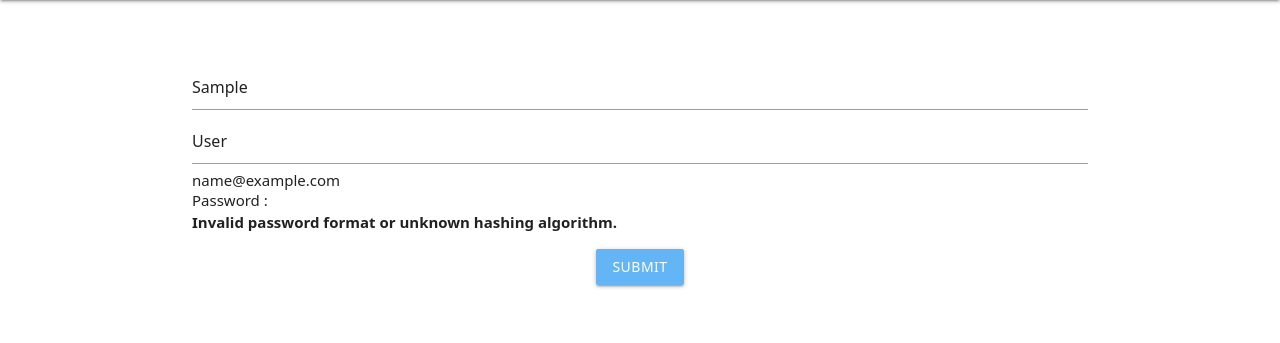
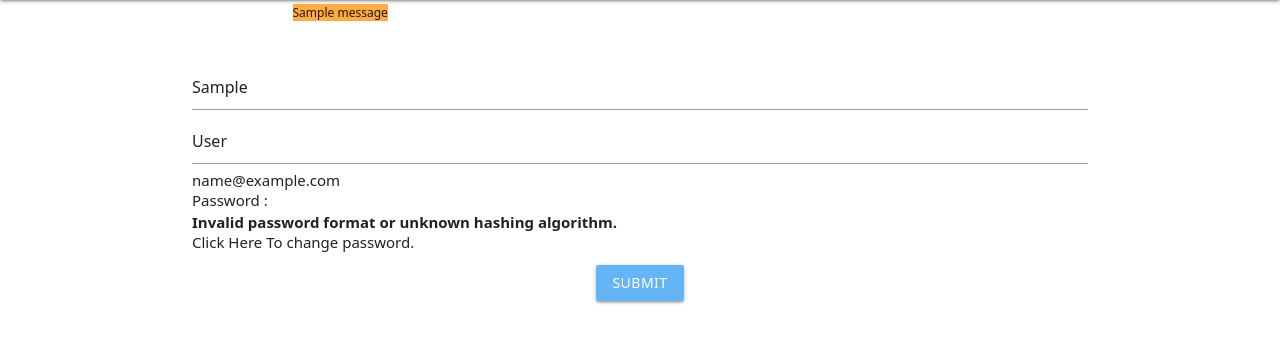
Before and after one commit to kaustubha-chaturvedi/Covid_help_group_django, a Django app: page /changeprof in a window 1280 px wide. Shown: the part 64-407 px from the top of the page. Run offline with Django 3.2, Linux system fonts and the light colour scheme; a user stored in the database is signed in; tables that the repository leaves empty hold one stand-in row (values such as "Sample post"); one stand-in notice (Sample message) is shown; style sheets or scripts are compiled from the project's sources; some libraries are stand-ins or nearby versions; some web fonts are replaced.

Commit message:
everything

```diff
--- a/CHP/authFunctions.py
+++ b/CHP/authFunctions.py
@@ -75,9 +75,14 @@
                 user = authenticate(username=email,password=upass)
                 if user is not None:
                     login(request,user)
+                    messages.error(request,"Loggeg in Successfully")
                     return HttpResponseRedirect('/dashboard')
                 else:
+                    messages.error(request,"User doesn't exist")
                     return HttpResponseRedirect('/')
+            else:
+                messages.error(request,"User doesn't exist")
+                return HttpResponseRedirect('/')
         else:
             form = LoginForm()
             return render(request, 'auth/login.html',{'form':form})
@@ -95,9 +100,10 @@
             user = form.save()
             update_session_auth_hash(request, user)  # Important!
             messages.success(request, 'Your password was successfully updated!')
-            return HttpResponseRedirect('/changepass')
+            return HttpResponseRedirect('/dashboard')
         else:
             messages.error(request, 'Please correct the error below.')
+            return HttpResponseRedirect('/changepass')
     else:
         form = ChangePasswordForm(request.user)
     return render(request, 'auth/changepass.html', {'form': form})
@@ -109,7 +115,7 @@
             user = form.save()
             update_session_auth_hash(request, user)  # Important!
             messages.success(request, 'Your Profile was successfully updated!')
-            return HttpResponseRedirect('/changeprof')
+            return HttpResponseRedirect('/dashboard')
         else:
             messages.error(request, 'Please correct the error below.')
             return HttpResponseRedirect('/changeprof')
--- a/CHP/templates/admin/dashboard.html
+++ b/CHP/templates/admin/dashboard.html
@@ -5,6 +5,11 @@
     <h5>Welcome, {{user.first_name}}</h5>
 </div>
 <hr class="h-0.5 bg-gray-200 mx-auto">
+{% if messages %}
+    {% for message in messages %}
+        <small class="orange accent-2 {% if message.tags %}{{message.tags}}{% endif %}">{{message}}</small>
+    {% endfor %}
+{% endif %}
 <div class="px-12 my-8">
     {% if perms.CHP.view_categories %}
     <a href="{% url 'manage-categories' %}" class="border-2 flex flex-col mb-8 items-center text-center text-black font-semibold justify-center border-green-400 shadow rounded-lg p-4">
--- a/CHP/templates/auth/changepass.html
+++ b/CHP/templates/auth/changepass.html
@@ -2,6 +2,11 @@
 {% load static %}
 {% block navTitle %}Change Password{% endblock navTitle %}
 {% block body %}
+{% if messages %}
+    {% for message in messages %}
+        <small class="orange accent-2 {% if message.tags %}{{message.tags}}{% endif %}">{{message}}</small>
+    {% endfor %}
+{% endif %}
 <form method="post">
   {% csrf_token %}
   {% for el in form %}
--- a/CHP/templates/auth/changeprof.html
+++ b/CHP/templates/auth/changeprof.html
@@ -2,6 +2,11 @@
 {% load static %}
 {% block navTitle %}Change Profile Details{% endblock navTitle %}
 {% block body %}
+{% if messages %}
+    {% for message in messages %}
+        <small class="orange accent-2 {% if message.tags %}{{message.tags}}{% endif %}">{{message}}</small>
+    {% endfor %}
+{% endif %}
 <form method="post">
   {% csrf_token %}
     <div class="container">
@@ -13,6 +18,9 @@
           </h6>
           {{form.password.label}} :
           {{form.password}}
+          <h6 class="text-center">
+          <a href="/changepass">Click Here</a>
+            To change password.</h6>
         </div>
         <small class="orange accent-2">{{el.errors|striptags}}</small>
     </div>
--- a/CHP/templates/home.html
+++ b/CHP/templates/home.html
@@ -8,6 +8,11 @@
     topHeight = document.querySelector('#mainNav').clientHeight;
     document.querySelector('.hero').setAttribute('style','top:'+topHeight+'px!important');
 </script>
+{% if messages %}
+    {% for message in messages %}
+        <small class="orange accent-2 {% if message.tags %}{{message.tags}}{% endif %}">{{message}}</small>
+    {% endfor %}
+{% endif %}
 <div class="grid gap-4 grid-cols-3 mx-4 my-2">
     {% for category in categories %}
     {% if category.is_shown %}
--- a/CHP/templates/partials/nav.html
+++ b/CHP/templates/partials/nav.html
@@ -7,7 +7,7 @@
       <ul class="hide-on-med-and-down p-4">
           <li class="font-semibold"><a href="/">Home</a></li>
           <li class="font-semibold"><a href="/dashboard">Dashboard</a></li>
-          <li class="font-semibold"><a href="#">My Account</a></li>
+          <li class="font-semibold"><a href="/changeprof">My Account</a></li>
       </ul>
     </div>
   </nav>
@@ -20,7 +20,7 @@
         <div id="topnav">
             <li><a class="font-semibold" href="/">Home</a></li>
             <li><a class="font-semibold" href="/dashboard">Dashboard</a></li>
-            <li><a class="font-semibold" href="#">My Account</a></li>
+            <li><a class="font-semibold" href="/changeprof">My Account</a></li>
         </div>
     </div>
     <div>
```
Also changed, not shown: CHP/views.py (+14 -13 lines), CHP/migrations/0002_mutablecategories.py (added), CHP/migrations/0003_mutablecategoriesadmin.py (added), CHP/migrations/0004_delete_mutablecategoriesadmin.py (added).
